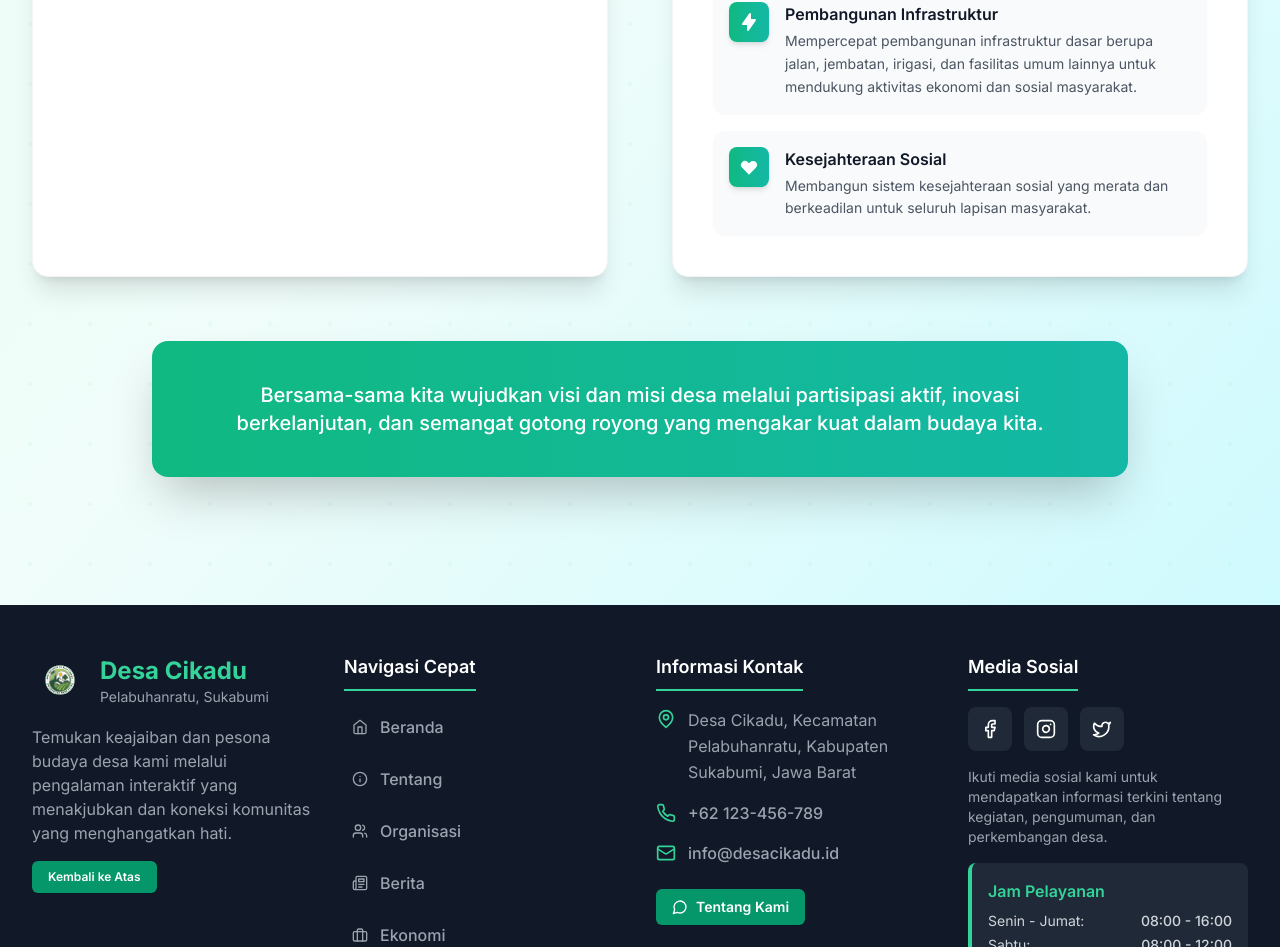
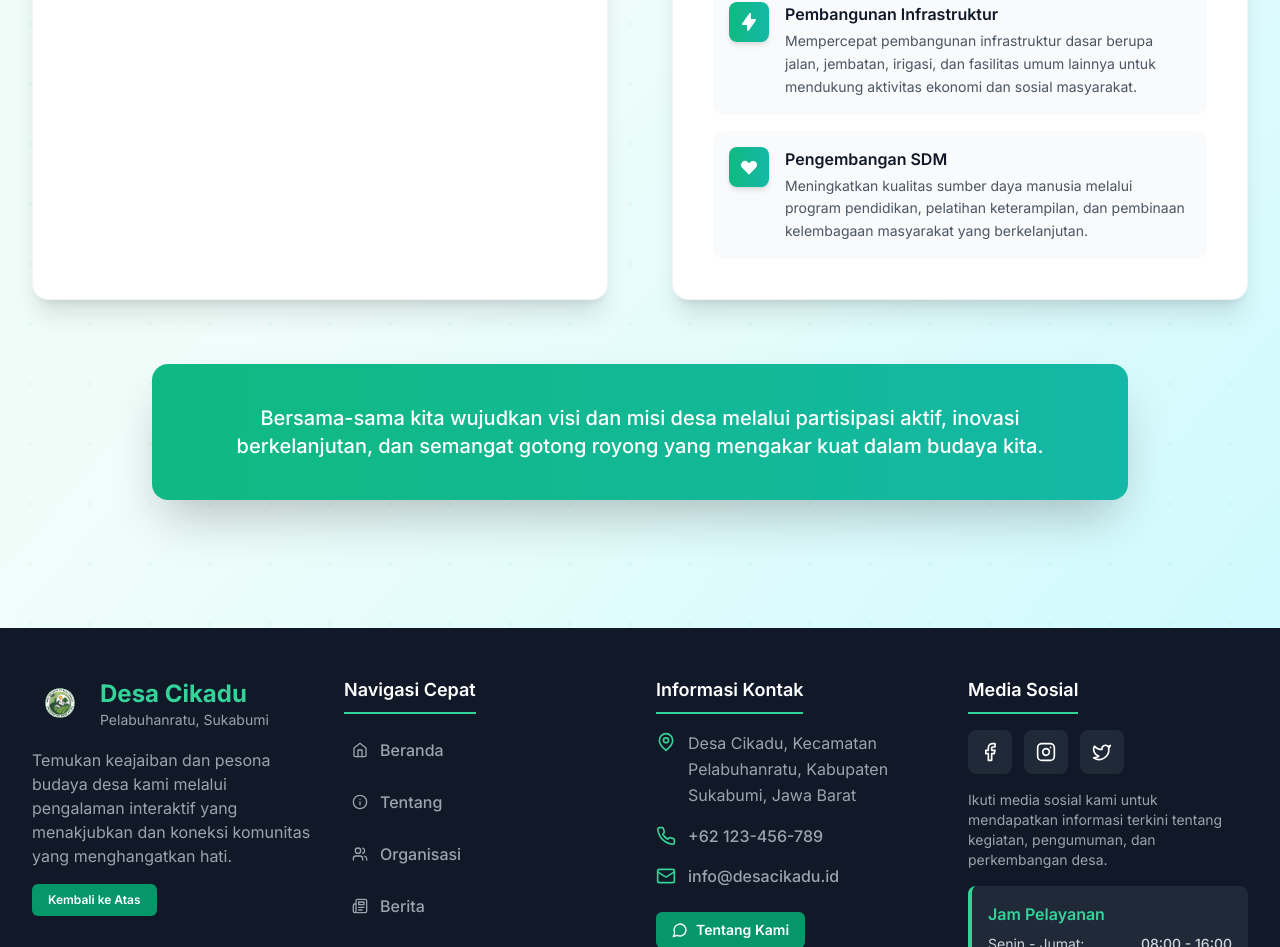
Before and after one commit to VXerys/website-kkn-cikadu, a React (Vite) app: page /about in a window 1280 px wide. Shown: the part 5082-6029 px from the top of the page. Built offline with nearby package versions, Linux system fonts and the light colour scheme; no server answers; a small style sheet from the web is missing.

Commit message:
Updated AboutPage.tsx

```diff
--- a/src/pages/AboutPage.tsx
+++ b/src/pages/AboutPage.tsx
@@ -514,11 +514,11 @@ fasilitas umum lainnya untuk mendukung aktivitas ekonomi dan sosial masyarakat.
                   </div>
                   <div>
                     <h4 className="font-semibold text-gray-900 mb-1 group-hover:text-emerald-700 transition-colors duration-300">
-                      Kesejahteraan Sosial
+                      Pengembangan SDM
                     </h4>
                     <p className="text-gray-600 text-sm leading-relaxed">
-                      Membangun sistem kesejahteraan sosial yang merata dan
-                      berkeadilan untuk seluruh lapisan masyarakat.
+                      Meningkatkan kualitas sumber daya manusia melalui program pendidikan, pelatihan
+keterampilan, dan pembinaan kelembagaan masyarakat yang berkelanjutan.
                     </p>
                   </div>
                 </motion.div>
```
